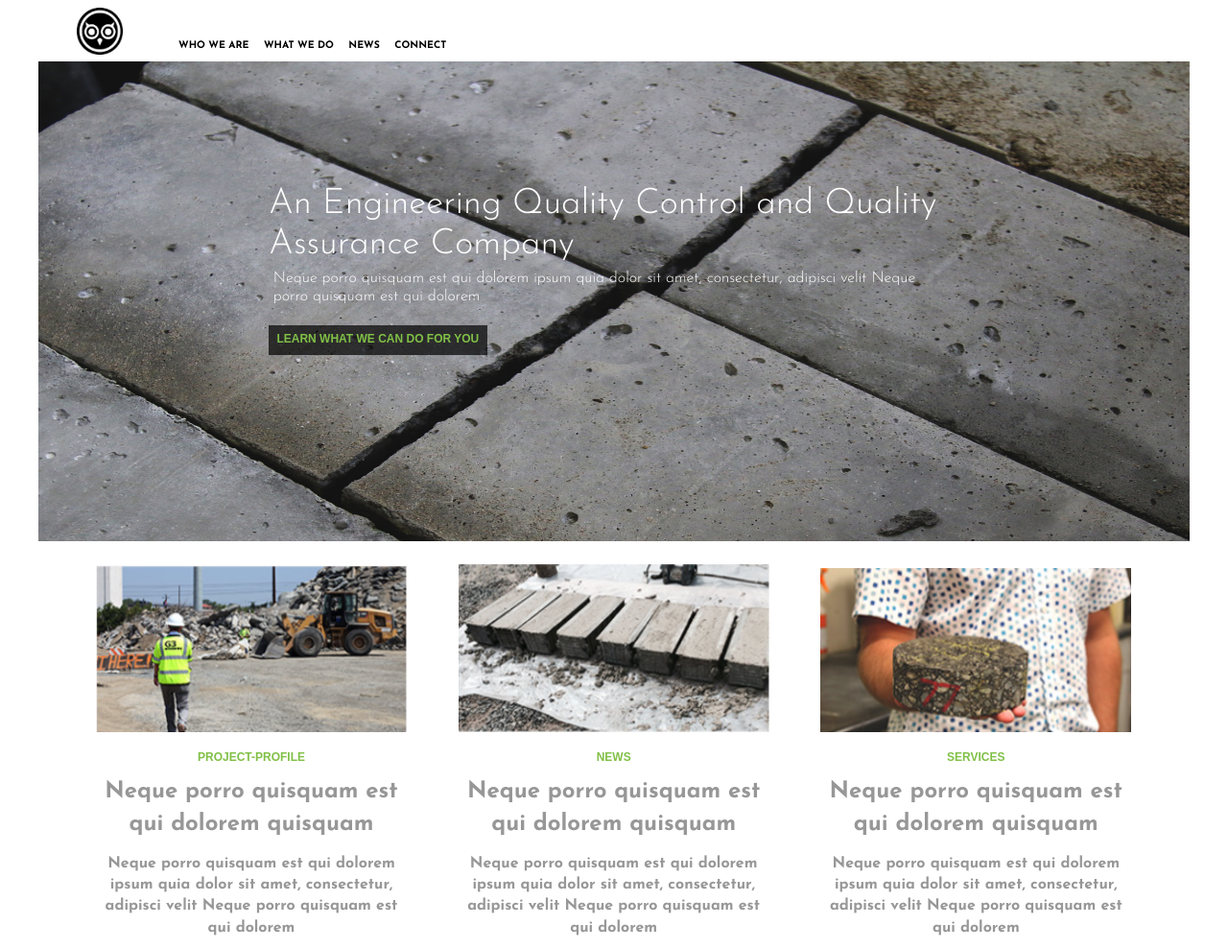
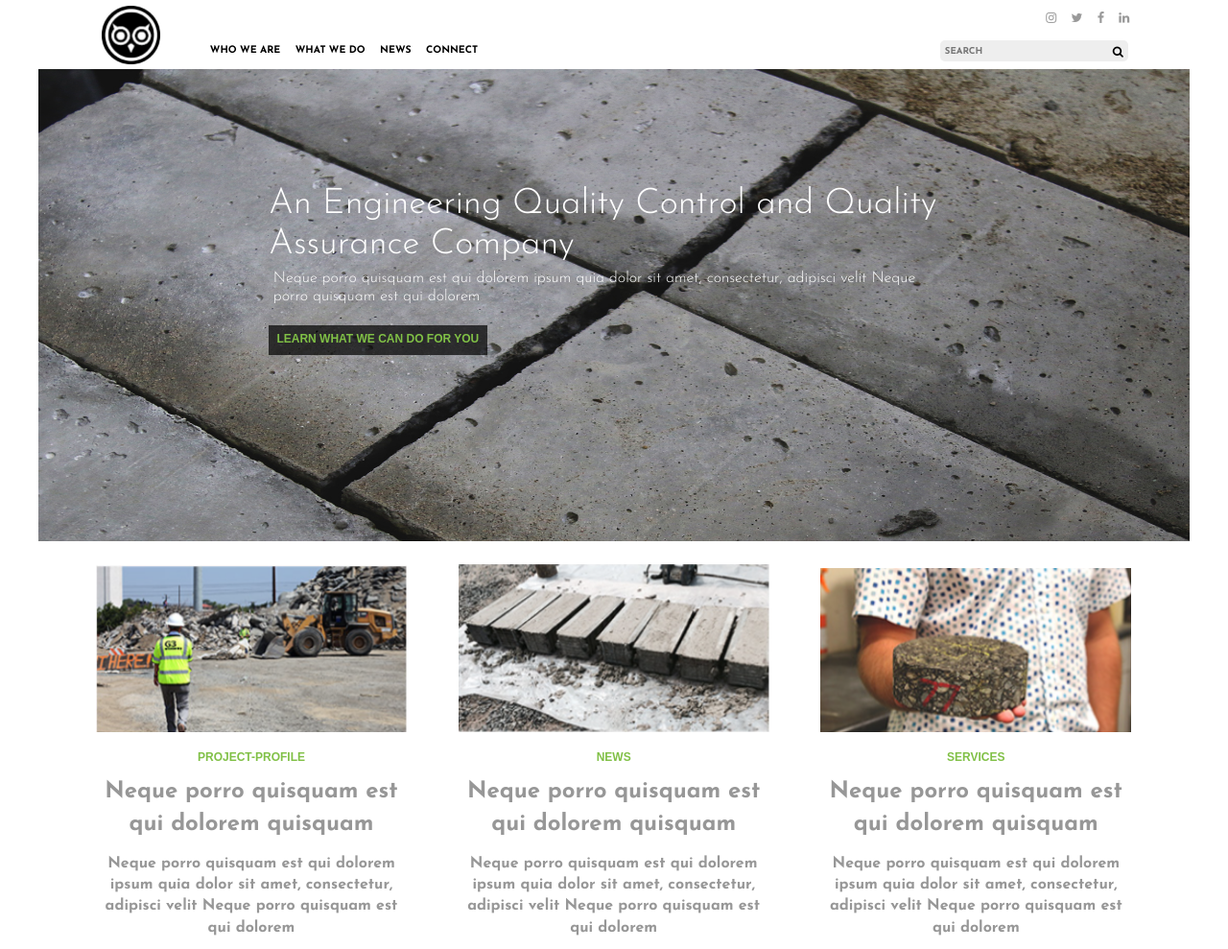
Before and after one commit to FrankRuiiz/530ML, a website: page source/index.html in a window 1280 px wide. Shown: the top 989 px of the page at 96% size. Drawn offline with nearby package versions, Linux system fonts and the light colour scheme.

Commit message:
added social links and search to nav

```diff
--- a/package.json
+++ b/package.json
@@ -10,15 +10,9 @@
   "license": "ISC",
   "devDependencies": {
     "browser-sync": "^2.12.10",
-    "del": "^2.2.0",
     "gulp": "^3.9.1",
     "gulp-autoprefixer": "^3.1.0",
-    "gulp-cache": "^0.4.5",
-    "gulp-clean-css": "^2.0.10",
-    "gulp-imagemin": "^3.0.1",
     "gulp-sass": "^2.3.1",
-    "gulp-uglify": "^1.5.3",
-    "gulp-useref": "^3.1.0",
     "run-sequence": "^1.2.1"
   }
 }
--- a/source/index.html
+++ b/source/index.html
@@ -19,6 +19,7 @@
         <!--Navigation-->
         <nav>
             <div id="nav-container">
+                <div class="nav-content">
                     <a class="toggle-nav" href="#"><i class="fa fa-bars" aria-hidden="true"></i></a>
                     <div class="nav-logo">
                         <img src="images/530_logo.jpg" alt="530 Media Lab Logo">
@@ -31,10 +32,22 @@
                             <li>connect</li>
                         </ul>
                     </div>
+                    <div class="desktop-social">
+                        <ul class="social-icons">
+                            <li><i class="fa fa-instagram" aria-hidden="true"></i></li>
+                            <li><i class="fa fa-twitter" aria-hidden="true"></i></li>
+                            <li><i class="fa fa-facebook" aria-hidden="true"></i></li>
+                            <li><i class="fa fa-linkedin" aria-hidden="true"></i></li>
+                        </ul>
+                        <div class="search-box">
+                            <i class="fa fa-search" aria-hidden="true"></i>
+                            <input type="text" placeholder="search">
+                        </div>
+                    </div>
+                </div>
             </div>
         </nav>
         <!--End Navigation-->
-
         <!--Hero section-->
         <section id="hero">
             <div class="hero-image .headerBg">
@@ -131,6 +144,8 @@
             </footer>
             <!--End Footer-->
         </div>
+         <!--End Content Container-->
      </div>
+     <!--End Page Wrapper-->
 </body>
 </html>
--- a/source/scss/partials/_contact.scss
+++ b/source/scss/partials/_contact.scss
@@ -68,16 +68,32 @@
       .contact-container {
         width: 100%;
         max-width: none;
-        .contact-col {
+
+        .contact-col:nth-child(odd) {
           display: inline-block;
-          width: 30%;
+          width: 40%;
           padding: 0;
-          margin-right: 4%;
         }
-
+        .contact-col:nth-child(even) {
+          display: inline-block;
+          width: 18%;
+          padding: 0;
+        }
         .contact-col:nth-child(3) {
+          box-sizing: border-box;
           margin-right: 0;
+          padding-left: 9%;
         }
       }
     }
 }
+
+@media (min-width: 1200px) {
+  #contact {
+    .contact-container {
+      .contact-col:nth-child(3) {
+        padding-left: 15%;
+      }
+    }
+  }
+}
--- a/source/scss/partials/_nav.scss
+++ b/source/scss/partials/_nav.scss
@@ -10,6 +10,9 @@ nav {
     height: 100%;
     width: 100%;
     position: relative;
+    .nav-content {
+      height: 100%;
+
       a {
         font-size: 1.1em;
         display: inline-block;
@@ -35,6 +38,11 @@ nav {
       .nav-links {
         display: none;
       }
+
+      .desktop-social {
+        display: none;
+      }
+    }
   }
 }
 
@@ -42,7 +50,12 @@ nav {
   nav {
     height: 4em;
     #nav-container {
-      max-width: 90%;
+      max-width: 1200px;
+      margin: 0 auto;
+
+      .nav-content {
+        //background-color: green;
+        width: 90%;
         margin: 0 auto;
         //background-color: pink;
         .toggle-nav {
@@ -79,9 +92,83 @@ nav {
               font-size: 0.65em;
               font-weight: bold;
             }
-        };
           }
-
+        ;
         }
       }
     }
+  }
+}
+
+@media (min-width: 960px) {
+  nav {
+    height: 4.5em;
+    #nav-container {
+      .nav-content {
+        .nav-logo {
+          //background-color: red;
+          margin: 0 0 0 0.3em;
+          img {
+            width: 95%;
+            padding-top: .4em;
+          }
+        }
+
+        .nav-links ul li {
+          margin-top: 4.5em;
+        }
+
+        .desktop-social {
+          height: 100%;
+          display: inline-block;
+          width: 300px;
+          position: relative;
+          float: right;
+
+          .social-icons {
+            display: inline-block;
+            list-style-type: none;
+            padding: 0;
+            margin: .65em 0 0 0 ;
+            width: 100px;
+            float: right;
+            li {
+              display: inline-block;
+              margin-left: .80em;
+              color: #999;
+              font-size: 0.8em;
+            }
+          }
+          .search-box {
+            display: inline-block;
+            width: 200px;
+            position: absolute;
+            bottom: .5em;
+            right: 0;
+
+            .fa-search {
+              color: #000;
+              font-size: .75em;
+              position: absolute;
+              top: .5em;
+              right: .75em;
+            }
+
+            input {
+              color: #000;
+              width: 196px;
+              border: none;
+              border-radius: 5px;
+              background-color: #eee;
+              padding: 0.65em  1.7em  0.5em 0.5em;
+              text-transform: uppercase;
+              font-size: 0.6em;
+              font-weight: bold;
+              box-sizing: border-box;
+            }
+          }
+        }
+      }
+    }
+  }
+}
```
Also changed, not shown: source/css/main.css, source/scss/partials/_footer.scss (line endings or trailing spaces). Lines whose indentation alone changed are shown as unchanged.
